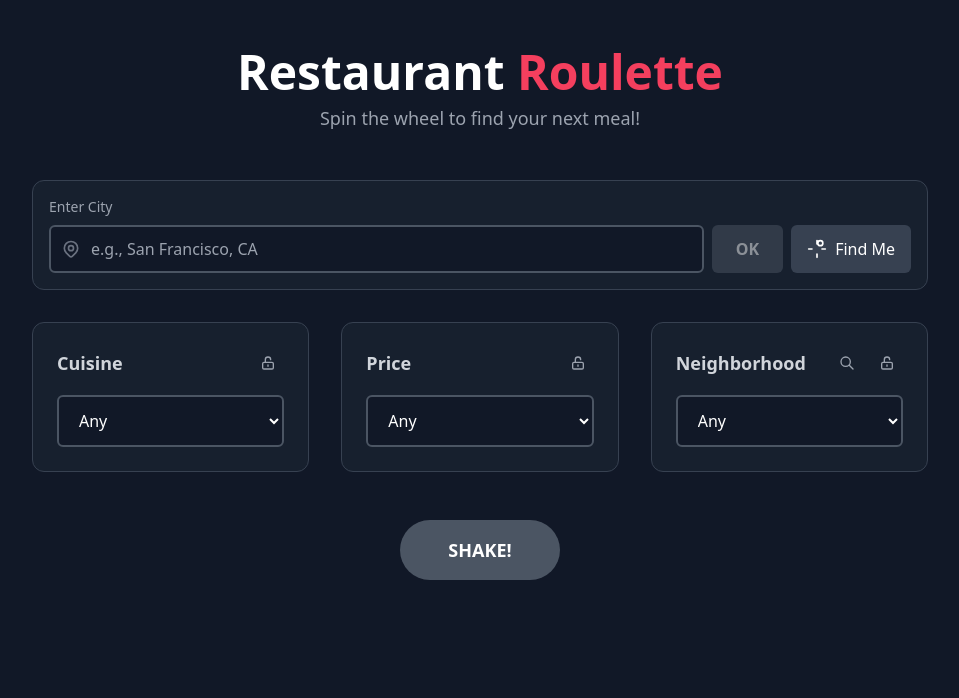
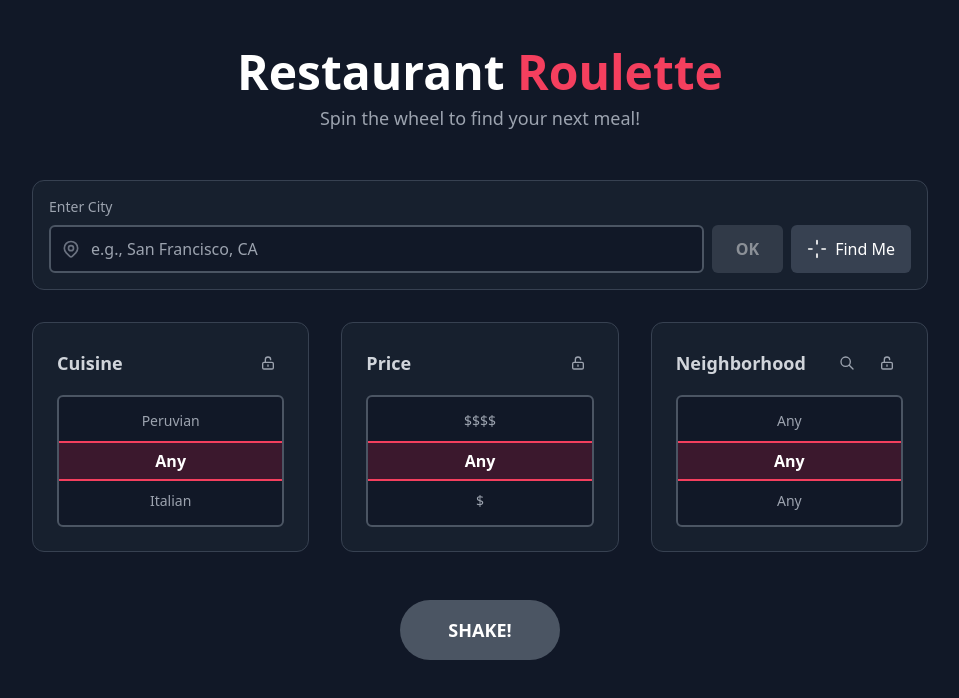
Before and after one commit to chickpic/restaurant-roulette, a React (Vite) app: page / in a window 1280 px wide. Shown: the top 698 px of the page, without its empty margins (160-1119 px from the left). Built offline with nearby package versions, Linux system fonts and the light colour scheme.

Commit message:
Add slot machine animations and improve UI

```diff
--- a/src/App.tsx
+++ b/src/App.tsx
@@ -46,9 +46,10 @@ const LocationIcon = ({ className }: { className?: string }) => (
   </svg>
 );
 
+// Fixed crosshair icon without dot
 const CrosshairIcon = ({ className }: { className?: string }) => (
   <svg className={className} fill="none" stroke="currentColor" viewBox="0 0 24 24">
-    <path strokeLinecap="round" strokeLinejoin="round" strokeWidth={2} d="M12 2v4m0 12v4M2 12h4m12 0h4m-9-7a3 3 0 106 0 3 3 0 00-6 0z" />
+    <path strokeLinecap="round" strokeLinejoin="round" strokeWidth={2} d="M12 2v4m0 12v4M2 12h4m12 0h4" />
   </svg>
 );
 
@@ -152,7 +153,6 @@ Do not include any other text or formatting.`
 
     const data = await response.json();
 
-    // Handle both direct response and wrapped response
     let text;
     if (data.content && data.content[0] && data.content[0].text) {
       text = data.content[0].text.trim();
@@ -201,7 +201,6 @@ Do not include any other text or formatting.`
 
     const data = await response.json();
 
-    // Handle both direct response and wrapped response
     let text;
     if (data.content && data.content[0] && data.content[0].text) {
       text = data.content[0].text.trim();
@@ -292,13 +291,13 @@ Include 2-4 real menu items and 3-5 high-quality image URLs if available. Ensure
         max_tokens: 2000
       })
     });
+
     if (!response.ok) {
       throw new Error("Failed to get restaurant suggestion");
     }
 
     const data = await response.json();
 
-    // Handle both direct response and wrapped response
     let text;
     if (data.content && data.content[0] && data.content[0].text) {
       text = data.content[0].text.trim();
@@ -326,8 +325,9 @@ Include 2-4 real menu items and 3-5 high-quality image URLs if available. Ensure
     }
   }
 };
-// Components
-const Slot: React.FC<{
+
+// Slot Machine Component
+const SlotMachine: React.FC<{
   title: string;
   options: string[];
   selectedValue: string;
@@ -356,6 +356,65 @@ const Slot: React.FC<{
   searchValue = '',
   onSearchChange
 }) => {
+  const [displayOptions, setDisplayOptions] = useState<string[]>([]);
+  const [animationIndex, setAnimationIndex] = useState(0);
+  const animationRef = useRef<number>();
+
+  // Initialize display options
+  useEffect(() => {
+    const currentIndex = options.indexOf(selectedValue);
+    if (currentIndex === -1) {
+      setDisplayOptions([options[0], options[1] || options[0], options[2] || options[1] || options[0]]);
+    } else {
+      const prevIndex = currentIndex > 0 ? currentIndex - 1 : options.length - 1;
+      const nextIndex = currentIndex < options.length - 1 ? currentIndex + 1 : 0;
+      setDisplayOptions([options[prevIndex], options[currentIndex], options[nextIndex]]);
+    }
+  }, [options, selectedValue]);
+
+  // Slot machine animation
+  useEffect(() => {
+    if (isSpinning && !isLocked) {
+      const animate = () => {
+        setAnimationIndex(prev => (prev + 1) % options.length);
+        animationRef.current = requestAnimationFrame(animate);
+      };
+      animationRef.current = requestAnimationFrame(animate);
+    } else {
+      if (animationRef.current) {
+        cancelAnimationFrame(animationRef.current);
+      }
+    }
+
+    return () => {
+      if (animationRef.current) {
+        cancelAnimationFrame(animationRef.current);
+      }
+    };
+  }, [isSpinning, isLocked, options]);
+
+  // Update display during animation
+  useEffect(() => {
+    if (isSpinning && !isLocked) {
+      const centerIndex = animationIndex;
+      const prevIndex = centerIndex > 0 ? centerIndex - 1 : options.length - 1;
+      const nextIndex = centerIndex < options.length - 1 ? centerIndex + 1 : 0;
+      setDisplayOptions([options[prevIndex], options[centerIndex], options[nextIndex]]);
+    }
+  }, [animationIndex, isSpinning, isLocked, options]);
+
+  // Stop animation at final value
+  useEffect(() => {
+    if (!isSpinning && !isLocked) {
+      const currentIndex = options.indexOf(selectedValue);
+      if (currentIndex !== -1) {
+        const prevIndex = currentIndex > 0 ? currentIndex - 1 : options.length - 1;
+        const nextIndex = currentIndex < options.length - 1 ? currentIndex + 1 : 0;
+        setDisplayOptions([options[prevIndex], options[currentIndex], options[nextIndex]]);
+      }
+    }
+  }, [isSpinning, selectedValue, options, isLocked]);
+
   return (
     <div className="bg-gray-800/50 p-6 rounded-xl border border-gray-700">
       <div className="flex items-center justify-between mb-4">
@@ -397,12 +456,34 @@ const Slot: React.FC<{
         </div>
       )}
 
-      <div className="relative">
+      {/* Slot Machine Display */}
+      <div className="relative bg-gray-900 border-2 border-gray-600 rounded-md overflow-hidden">
+        <div className="relative h-32 flex flex-col">
+          {/* Slot window */}
+          <div className="absolute inset-0 flex flex-col justify-center">
+            {displayOptions.map((option, index) => (
+              <div
+                key={`${option}-${index}`}
+                className={`h-10 flex items-center justify-center px-4 text-center transition-all duration-100 ${
+                  index === 1
+                    ? 'text-white font-semibold bg-rose-600/20 border-y border-rose-500/50'
+                    : 'text-gray-400 text-sm'
+                } ${isSpinning && !isLocked ? 'animate-pulse' : ''}`}
+              >
+                {option}
+              </div>
+            ))}
+          </div>
+
+          {/* Selection window overlay */}
+          <div className="absolute inset-x-0 top-1/2 transform -translate-y-1/2 h-10 border-y-2 border-rose-500 pointer-events-none" />
+
+          {/* Hidden select for functionality */}
           <select
             value={selectedValue}
             onChange={(e) => onValueChange(e.target.value)}
             disabled={isLocked || isSpinning || isLoading}
-          className="w-full bg-gray-900 border-2 border-gray-600 rounded-md py-3 px-4 focus:ring-2 focus:ring-rose-500 focus:border-rose-500 transition disabled:opacity-50 disabled:cursor-not-allowed"
+            className="absolute inset-0 opacity-0 cursor-pointer disabled:cursor-not-allowed"
           >
             {options.map((option) => (
               <option key={option} value={option}>
@@ -410,6 +491,8 @@ const Slot: React.FC<{
               </option>
             ))}
           </select>
+        </div>
+
         {isLoading && (
           <div className="absolute right-3 top-1/2 -translate-y-1/2">
             <LoadingSpinnerIcon className="w-5 h-5 animate-spin text-rose-500" />
@@ -420,6 +503,7 @@ const Slot: React.FC<{
   );
 };
 
+// Compact Restaurant Card
 const RestaurantCard: React.FC<{
   restaurant: Restaurant;
   userCoordinates: { lat: number, lon: number } | null;
@@ -454,20 +538,36 @@ const RestaurantCard: React.FC<{
   }, [address]);
 
   return (
-    <div className="bg-gradient-to-br from-gray-800 to-gray-800/80 p-6 rounded-2xl shadow-2xl border border-gray-700 animate-fade-in w-full">
+    <div className="bg-gradient-to-br from-gray-800 to-gray-800/80 p-4 rounded-xl shadow-xl border border-gray-700 animate-fade-in w-full max-w-2xl mx-auto">
+      {/* Restaurant name at the top */}
+      <div className="flex justify-between items-start mb-3">
+        <h3
+          className="text-2xl font-bold text-rose-400 cursor-pointer hover:text-rose-300 transition-colors"
+          onClick={onNameClick}
+          title={`View details for ${name}`}
+        >
+          {name}
+        </h3>
+        <div className="flex items-center space-x-1 bg-gray-700 px-2 py-1 rounded-full">
+          <span className="font-bold text-white text-sm">{rating.toFixed(1)}</span>
+          <StarIcon className="w-4 h-4 text-yellow-400" />
+        </div>
+      </div>
+
       {fallbackNote && (
-        <div className="mb-4 p-3 bg-yellow-900/60 border border-yellow-700 rounded-lg text-center">
-          <p className="text-yellow-200 text-sm font-medium">{fallbackNote}</p>
+        <div className="mb-3 p-2 bg-yellow-900/60 border border-yellow-700 rounded-lg text-center">
+          <p className="text-yellow-200 text-xs font-medium">{fallbackNote}</p>
         </div>
       )}
 
+      {/* Images in a compact grid */}
       {imageUrls && imageUrls.length > 0 && (
-        <div className="grid grid-cols-2 sm:grid-cols-3 md:grid-cols-5 gap-2 mb-4">
-          {imageUrls.slice(0, 5).map((url, index) => (
+        <div className="grid grid-cols-3 gap-2 mb-3">
+          {imageUrls.slice(0, 3).map((url, index) => (
             <div key={index} className="aspect-square">
               <img
                 src={url}
-                alt={`${name} example ${index + 1}`}
+                alt={`${name} ${index + 1}`}
                 className="w-full h-full object-cover rounded-lg shadow-md hover:scale-105 transition-transform duration-300"
                 onError={(e) => {
                   const target = e.target as HTMLImageElement;
@@ -479,34 +579,20 @@ const RestaurantCard: React.FC<{
         </div>
       )}
 
-      <div className="flex justify-between items-start mb-2 flex-wrap gap-2">
-        <h3
-          className="text-3xl font-bold text-rose-400 cursor-pointer hover:text-rose-300 transition-colors"
-          onClick={onNameClick}
-          title={`View details for ${name}`}
-        >
-          {name}
-        </h3>
-        <div className="flex items-center flex-shrink-0 space-x-1 bg-gray-700 px-3 py-1 rounded-full text-lg">
-          <span className="font-bold text-white">{rating.toFixed(1)}</span>
-          <StarIcon className="w-5 h-5 text-yellow-400" />
-        </div>
-      </div>
+      <p className="text-gray-300 mb-3 italic text-sm">"{description}"</p>
 
-      <p className="text-lg text-gray-300 mb-4 italic">"{description}"</p>
-
-      <div className="border-t border-gray-700 pt-4 mb-4">
-        <div className="flex justify-between items-center gap-4">
-          <p className="text-md text-gray-400 font-medium">{address}</p>
+      <div className="border-t border-gray-700 pt-3">
+        <div className="flex justify-between items-center gap-2">
+          <p className="text-sm text-gray-400 font-medium">{address}</p>
           {formattedDistance && (
             <a
               href={mapsUrl}
               target="_blank"
               rel="noopener noreferrer"
               title={`Get directions to ${name}`}
-              className="flex items-center flex-shrink-0 gap-1 text-sm text-gray-300 bg-gray-700/50 px-2 py-1 rounded-md hover:bg-gray-600 transition-colors cursor-pointer"
+              className="flex items-center gap-1 text-xs text-gray-300 bg-gray-700/50 px-2 py-1 rounded-md hover:bg-gray-600 transition-colors cursor-pointer"
             >
-              <DistanceIcon className="w-4 h-4" />
+              <DistanceIcon className="w-3 h-3" />
               <span>{formattedDistance}</span>
             </a>
           )}
@@ -824,6 +910,7 @@ const App: React.FC = () => {
     try {
       const result = await findRestaurantWithFallbacks(searchCuisine, searchPrice, searchNeighborhood);
 
+      // Update slots to match the result (slot machine stops at result)
       if (!lockedSlots.cuisine) {
         setSelectedCuisine(result.cuisine);
       }
@@ -893,6 +980,7 @@ const App: React.FC = () => {
         </header>
 
         <div className="max-w-4xl mx-auto">
+          {/* Location Input */}
           <div className="mb-8 p-4 bg-gray-800/50 rounded-xl border border-gray-700">
             <label htmlFor="location" className="block text-sm font-medium text-gray-400 mb-2">
               Enter City
@@ -949,8 +1037,9 @@ const App: React.FC = () => {
             </div>
           </div>
 
+          {/* Slot Machine */}
           <div className="grid grid-cols-1 md:grid-cols-3 gap-6 md:gap-8 mb-8 md:mb-12">
-            <Slot
+            <SlotMachine
               title="Cuisine"
               options={cuisineOptions}
               selectedValue={selectedCuisine}
@@ -959,7 +1048,7 @@ const App: React.FC = () => {
               onLockToggle={() => toggleLock('cuisine')}
               isSpinning={isSpinning}
             />
-            <Slot
+            <SlotMachine
               title="Price"
               options={priceOptions}
               selectedValue={selectedPrice}
@@ -968,7 +1057,7 @@ const App: React.FC = () => {
               onLockToggle={() => toggleLock('price')}
               isSpinning={isSpinning}
             />
-            <Slot
+            <SlotMachine
               title="Neighborhood"
               options={filteredNeighborhoods}
               selectedValue={selectedNeighborhood}
@@ -985,13 +1074,14 @@ const App: React.FC = () => {
             />
           </div>
 
+          {/* Spin Button */}
           <div className="text-center mb-8 md:mb-12">
             <button
               onClick={handleSpin}
               disabled={isSpinDisabled}
               className="group relative inline-flex items-center justify-center px-12 py-4 text-lg font-bold text-white bg-rose-600 rounded-full hover:bg-rose-700 transition-all duration-300 disabled:bg-gray-600 disabled:cursor-not-allowed transform hover:scale-105"
             >
-              {isSpinning && !restaurant ? (
+              {isSpinning ? (
                 <>
                   <LoadingSpinnerIcon className="w-6 h-6 mr-2 animate-spin" />
                   Shaking...
@@ -1002,9 +1092,10 @@ const App: React.FC = () => {
             </button>
           </div>
 
-          <div className="min-h-[200px] flex items-center justify-center">
+          {/* Result Area - Removed the separate loading spinner */}
+          <div className="flex items-center justify-center">
             {error && (
-              <div className="text-center p-4 bg-red-900/50 border border-red-700 rounded-lg animate-fade-in">
+              <div className="text-center p-4 bg-red-900/50 border border-red-700 rounded-lg animate-fade-in max-w-2xl">
                 <p className="text-red-300 font-semibold">Oops! An error occurred.</p>
                 <p className="text-red-400">{error}</p>
               </div>
@@ -1016,13 +1107,6 @@ const App: React.FC = () => {
                 userCoordinates={userCoordinates}
                 onNameClick={() => handleOpenModal(restaurant)}
               />
-            )}
-
-            {isSpinning && !restaurant && !error && (
-              <div className="flex flex-col items-center gap-4 text-gray-400 animate-fade-in">
-                <LoadingSpinnerIcon className="w-12 h-12 animate-spin text-rose-500" />
-                <p className="text-lg">{loadingMessage}</p>
-              </div>
             )}
           </div>
         </div>
```
Lines whose indentation alone changed are shown as unchanged.
